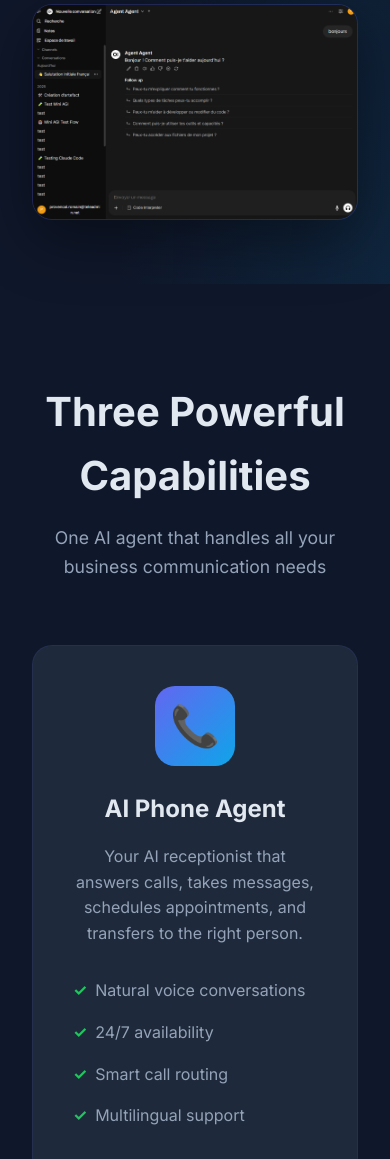
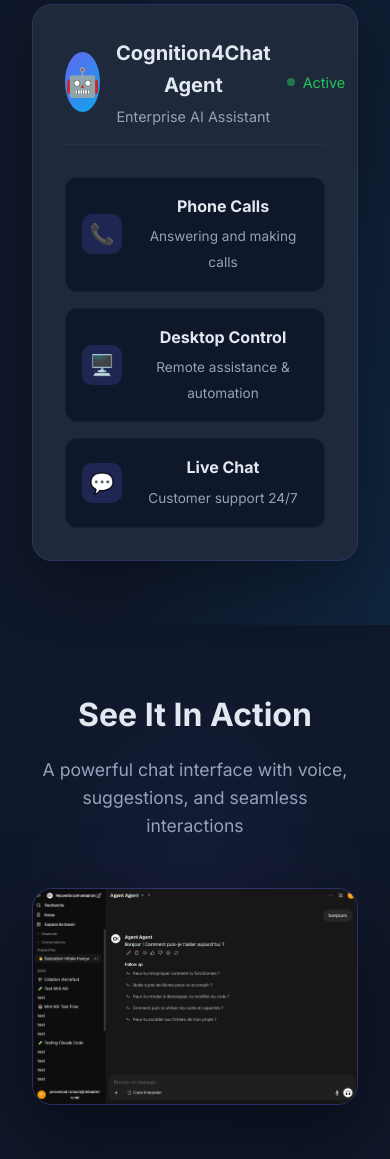
Before and after one commit to Teleadmin-ai/cognition4chat.com, a plain HTML site: page index.html in a window 390 px wide. Shown: the part 721-1880 px from the top of the page. Drawn offline with Linux system fonts and the light colour scheme.

Commit message:
feat: Restore agent capabilities card + large screenshot section
- Hero: Agent card with 3 capabilities (Phone, Desktop, Chat)
- New section: "See It In Action" with large screenshot
- Image now ~1100px max-width
- i18n FR/EN for preview section

🤖 Generated with [Claude Code](https://claude.com/claude-code)

Co-Authored-By: Claude <noreply@anthropic.com>

```diff
--- a/index.html
+++ b/index.html
@@ -210,12 +210,141 @@
             border-color: var(--primary);
         }
 
-        /* Agent Screenshot */
+        /* Agent Visual */
+        .agent-visual {
+            background: var(--bg-card);
+            border-radius: 20px;
+            border: 1px solid rgba(99, 102, 241, 0.2);
+            overflow: hidden;
+            box-shadow: 0 20px 60px rgba(0, 0, 0, 0.3);
+            padding: 2rem;
+        }
+
+        .agent-header {
+            display: flex;
+            align-items: center;
+            gap: 1rem;
+            margin-bottom: 2rem;
+            padding-bottom: 1rem;
+            border-bottom: 1px solid rgba(99, 102, 241, 0.1);
+        }
+
+        .agent-avatar {
+            width: 60px;
+            height: 60px;
+            background: var(--gradient-primary);
+            border-radius: 50%;
+            display: flex;
+            align-items: center;
+            justify-content: center;
+            font-size: 1.75rem;
+        }
+
+        .agent-info h3 {
+            font-size: 1.25rem;
+            margin-bottom: 0.25rem;
+        }
+
+        .agent-info p {
+            color: var(--text-muted);
+            font-size: 0.9rem;
+            margin: 0;
+        }
+
+        .agent-status {
+            margin-left: auto;
+            display: flex;
+            align-items: center;
+            gap: 0.5rem;
+            color: var(--success);
+            font-size: 0.9rem;
+        }
+
+        .status-dot {
+            width: 8px;
+            height: 8px;
+            background: var(--success);
+            border-radius: 50%;
+            animation: pulse 2s infinite;
+        }
+
+        @keyframes pulse {
+            0%, 100% { opacity: 1; }
+            50% { opacity: 0.5; }
+        }
+
+        .agent-capabilities {
+            display: flex;
+            flex-direction: column;
+            gap: 1rem;
+        }
+
+        .capability {
+            display: flex;
+            align-items: center;
+            gap: 1rem;
+            padding: 1rem;
+            background: var(--bg-dark);
+            border-radius: 12px;
+            border: 1px solid rgba(99, 102, 241, 0.1);
+        }
+
+        .capability-icon {
+            width: 40px;
+            height: 40px;
+            background: rgba(99, 102, 241, 0.2);
+            border-radius: 10px;
+            display: flex;
+            align-items: center;
+            justify-content: center;
+            font-size: 1.25rem;
+        }
+
+        .capability-text {
+            flex: 1;
+        }
+
+        .capability-text strong {
+            display: block;
+            margin-bottom: 0.25rem;
+        }
+
+        .capability-text span {
+            color: var(--text-muted);
+            font-size: 0.85rem;
+        }
+
+        /* Interface Preview Section */
+        .interface-preview {
+            padding: 4rem 2rem 6rem;
+            background: radial-gradient(ellipse at center, rgba(99, 102, 241, 0.08) 0%, transparent 70%);
+        }
+
+        .interface-container {
+            max-width: 1200px;
+            margin: 0 auto;
+            text-align: center;
+        }
+
+        .interface-container h2 {
+            font-size: 2rem;
+            margin-bottom: 1rem;
+            color: var(--text);
+        }
+
+        .interface-container > p {
+            color: var(--text-muted);
+            font-size: 1.1rem;
+            margin-bottom: 3rem;
+        }
+
         .agent-screenshot {
             border-radius: 20px;
             overflow: hidden;
-            box-shadow: 0 20px 60px rgba(0, 0, 0, 0.4);
-            border: 1px solid rgba(99, 102, 241, 0.2);
+            box-shadow: 0 30px 80px rgba(0, 0, 0, 0.5);
+            border: 1px solid rgba(99, 102, 241, 0.3);
+            max-width: 1100px;
+            margin: 0 auto;
         }
 
         .agent-screenshot img {
@@ -779,7 +908,51 @@
                     </div>
                 </div>
 
-                <!-- Agent Screenshot -->
+                <!-- Agent Visual -->
+                <div class="agent-visual">
+                    <div class="agent-header">
+                        <div class="agent-avatar">🤖</div>
+                        <div class="agent-info">
+                            <h3>Cognition4Chat Agent</h3>
+                            <p data-i18n="agent.role">Enterprise AI Assistant</p>
+                        </div>
+                        <div class="agent-status">
+                            <span class="status-dot"></span>
+                            <span data-i18n="agent.status">Active</span>
+                        </div>
+                    </div>
+                    <div class="agent-capabilities">
+                        <div class="capability">
+                            <div class="capability-icon">📞</div>
+                            <div class="capability-text">
+                                <strong data-i18n="cap.phone.title">Phone Calls</strong>
+                                <span data-i18n="cap.phone.desc">Answering and making calls</span>
+                            </div>
+                        </div>
+                        <div class="capability">
+                            <div class="capability-icon">🖥️</div>
+                            <div class="capability-text">
+                                <strong data-i18n="cap.desktop.title">Desktop Control</strong>
+                                <span data-i18n="cap.desktop.desc">Remote assistance & automation</span>
+                            </div>
+                        </div>
+                        <div class="capability">
+                            <div class="capability-icon">💬</div>
+                            <div class="capability-text">
+                                <strong data-i18n="cap.chat.title">Live Chat</strong>
+                                <span data-i18n="cap.chat.desc">Customer support 24/7</span>
+                            </div>
+                        </div>
+                    </div>
+                </div>
+            </div>
+        </section>
+
+        <!-- Interface Preview Section -->
+        <section class="interface-preview">
+            <div class="interface-container">
+                <h2 data-i18n="preview.title">See It In Action</h2>
+                <p data-i18n="preview.desc">A powerful chat interface with voice, suggestions, and seamless interactions</p>
                 <div class="agent-screenshot">
                     <img src="AGENT-screen.png" alt="Cognition4Chat Interface" />
                 </div>
@@ -1005,6 +1178,8 @@
                 "cap.desktop.desc": "Remote assistance & automation",
                 "cap.chat.title": "Live Chat",
                 "cap.chat.desc": "Customer support 24/7",
+                "preview.title": "See It In Action",
+                "preview.desc": "A powerful chat interface with voice, suggestions, and seamless interactions",
                 "features.title": "Three Powerful Capabilities",
                 "features.description": "One AI agent that handles all your business communication needs",
                 "features.phone.title": "AI Phone Agent",
@@ -1086,6 +1261,8 @@
                 "cap.desktop.desc": "Assistance à distance & automatisation",
                 "cap.chat.title": "Chat en Direct",
                 "cap.chat.desc": "Support client 24/7",
+                "preview.title": "Voyez-le en Action",
+                "preview.desc": "Une interface de chat puissante avec voix, suggestions et interactions fluides",
                 "features.title": "Trois Capacités Puissantes",
                 "features.description": "Un seul agent IA qui gère tous vos besoins de communication",
                 "features.phone.title": "Agent Téléphonique IA",
```
